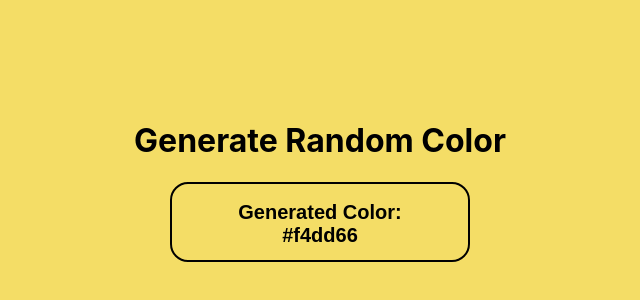
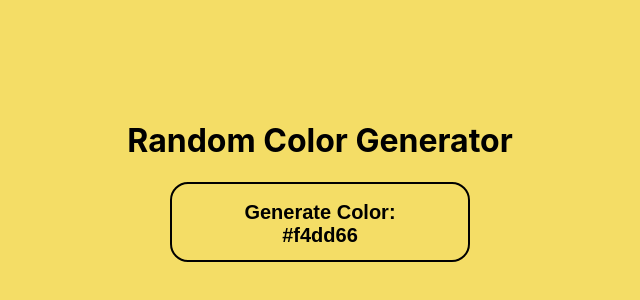
Before and after one commit to Julievee/react-random-color-generator, a React (Create React App) app: page / in a window 1280 px wide. Shown: the part 100-400 px from the top of the page, without its empty margins (320-960 px from the left). Built offline with nearby package versions, Linux system fonts and the light colour scheme.

Commit message:
Changed text button again

```diff
--- a/src/App.js
+++ b/src/App.js
@@ -19,7 +19,7 @@ export default function App() {
       }}
     >
       {/* Creating and styling button */}
-      <h1>Generate Random Color</h1>
+      <h1>Random Color Generator</h1>
       <button
         onClick={() => {
           setColor(randomColor());
@@ -33,7 +33,7 @@ export default function App() {
         }}
       >
         <h2>
-          Generated Color:
+          Generate Color:
           <br />
           {color}
         </h2>
```
